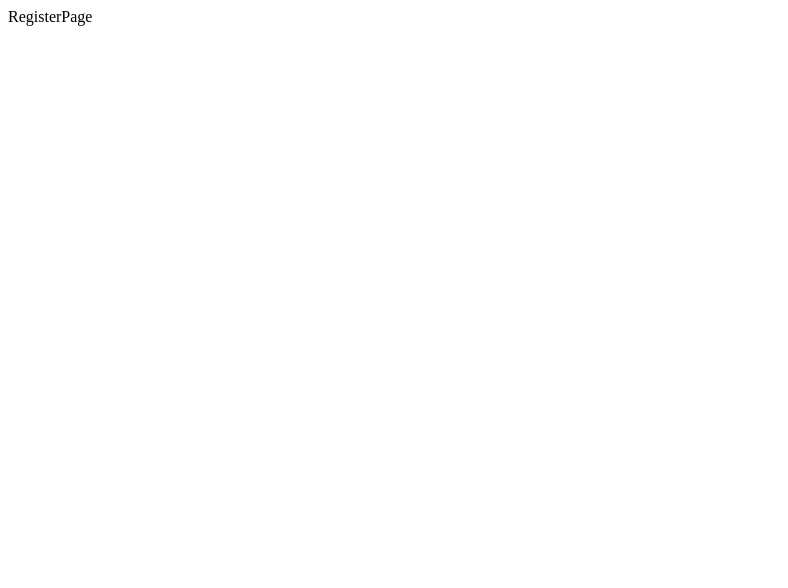
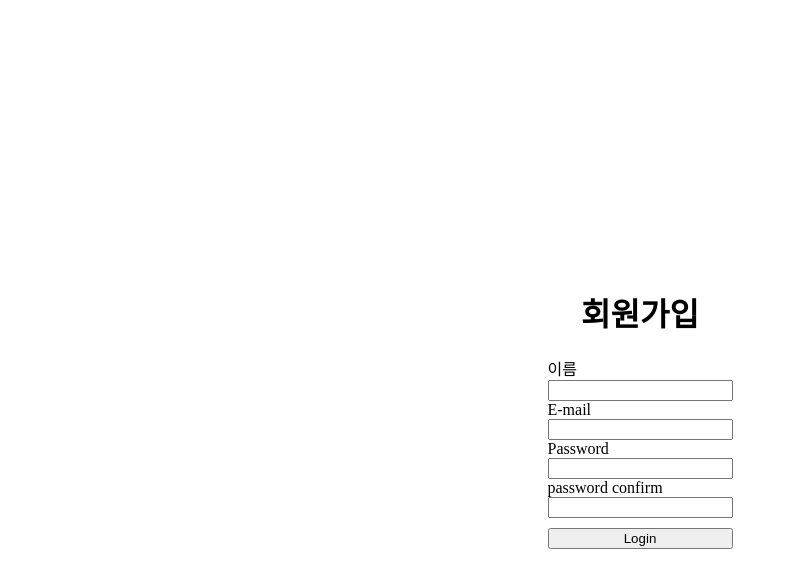
Before and after one commit to sangcheol-LEE/Moooovies, a React (Create React App) app in the folder client/: page /register in a window 1280 px wide. Shown: the top 588 px of the page, without its empty margins (0-788 px from the left). Built offline with nearby package versions, Linux system fonts and the light colour scheme.

Commit message:
로그인, 회원가입, 로그아웃 완료

```diff
--- a/client/src/action/user_action.js
+++ b/client/src/action/user_action.js
@@ -1,5 +1,6 @@
 import axios from "axios"
-import { USER_LOGIN } from "./user_type"
+import { USER_LOGIN, USER_REGISTER } from "./user_type"
+
 
 export const userLogin = (data) => {
   const request = axios.post("api/users/login", data)
@@ -10,3 +11,13 @@ export const userLogin = (data) => {
     payload : request
   }
 }
+
+export const userRegister = (data) => {
+  const request = axios.post("api/users/register", data)
+  .then(response => response.data)
+
+  return {
+    type: USER_REGISTER,
+    payload : request
+  }
+}
--- a/client/src/action/user_type.js
+++ b/client/src/action/user_type.js
@@ -1 +1,2 @@
 export const USER_LOGIN = "USER_LOGIN";
+export const USER_REGISTER = "USER_REGISTER";
--- a/client/src/reduecer/user_reducer.js
+++ b/client/src/reduecer/user_reducer.js
@@ -1,4 +1,4 @@
-import { USER_LOGIN } from "../action/user_type"
+import { USER_LOGIN, USER_REGISTER } from "../action/user_type"
 
 const initialState = {
   email : "",
@@ -14,6 +14,16 @@ const userReducer = (state = initialState, action) => {
         password: action.payload.password
       }
 
+    case USER_REGISTER :
+      return {
+        ...state,
+        name : action.payload.name,
+        email: action.payload.email,
+        password: action.payload.password,
+        password_confirm : action.payload.password_confirm
+
+      }
+
     default :
       return state
   }
--- a/client/src/views/LandingPage/LandingPage.jsx
+++ b/client/src/views/LandingPage/LandingPage.jsx
@@ -1,18 +1,29 @@
-import React,{useEffect} from 'react';
+import React from 'react';
 import axios from "axios";
 import Base from '../../components/Styles/Base';
+import { useNavigate } from 'react-router';
 
 const LandingPage = () => {
+  const navigate = useNavigate()
 
-  useEffect(() => {
-    axios.get("/api/hello")
-    .then(response => console.log(response))
-
-  },[])
+  const handleLogout = () => {
+    axios.get("/api/users/logout")
+    .then(response => {
+        if(response.data.success) {
+          navigate('/login')
+        }else {
+          alert("로그아웃 실패")
+        }
+    } )
+  }
 
   return (
     <Base>
       <h1>시작 페이지</h1>
+
+      <button onClick={handleLogout}>
+        logout
+      </button>
     </Base>
   );
 };
--- a/client/src/views/RegisterPage/RegisterPage.jsx
+++ b/client/src/views/RegisterPage/RegisterPage.jsx
@@ -1,10 +1,105 @@
-import React from 'react';
+import React,{useState}from 'react';
+import Base from '../../components/Styles/Base';
+import styled from 'styled-components';
+import { useDispatch } from 'react-redux';
+import { useNavigate } from 'react-router';
+import { userRegister } from '../../action/user_action';
+
+const Form = styled("form")`
+`;
+
+  const Input = styled("input")`
+
+`;
+const ButtonContainer = styled("div")`
+  margin: 10px 0 0 0;
+`;
+const Button = styled("button")`
+  width: 100%;
+`;
+
+
 
 const RegisterPage = () => {
+
+  const navigate = useNavigate();
+  const dispatch = useDispatch()
+  const [info, setInfo] = useState({
+    name : "",
+    email : "",
+    password : "",
+    password_confirm : ""
+  });
+  const handleSubmit = (e) => {
+      e.preventDefault();
+      const {email, password, password_confirm , name} = info
+      if(password !== password_confirm) {
+          setInfo({
+            ...info,
+            email : "",
+            password : "",
+            name: "",
+            password_confirm: "",
+          })
+        return alert("비밀번호와 비밀번호 확인이 맞지 않습니다.")
+      } else {
+          let body = {
+            name,
+            email,
+            password,
+            password_confirm
+          }
+
+          dispatch(userRegister(body))
+            .then(response =>  {
+              if(response.payload.success) {
+                navigate("/login")
+              } else {
+                alert("회원가입에 실패하셨습니다.")
+              }
+            })
+
+          setInfo({
+            ...info,
+            email : "",
+            password : "",
+            name: "",
+            password_confirm: "",
+          })
+      }
+  }
+
+  const handleChange = (e) => {
+    const prev = {
+      ...info,
+      [e.target.name] : e.target.value
+    }
+    setInfo(prev)
+  }
+
   return (
-    <div>
-      RegisterPage
-    </div>
+    <Base>
+      <h1>회원가입</h1>
+      <Form onSubmit={handleSubmit}>
+
+        <div>이름</div>
+        <Input type="text" name={"name"} value={info.name} onChange={handleChange}/>
+
+        <div>E-mail</div>
+        <Input type="email" name={"email"} value={info.email} onChange={handleChange}/>
+
+        <div>Password</div>
+        <Input type="password" name={"password"} value={info.password} onChange={handleChange}/>
+
+        <div>password confirm</div>
+        <Input type="password" name={"password_confirm"} value={info.password_confirm} onChange={handleChange}/>
+
+        <ButtonContainer>
+          <Button>Login</Button>
+        </ButtonContainer>
+
+      </Form>
+    </Base>
   );
 };
 
```
Also changed, not shown: 1 other file (tests, documents, lock files or other folders).
